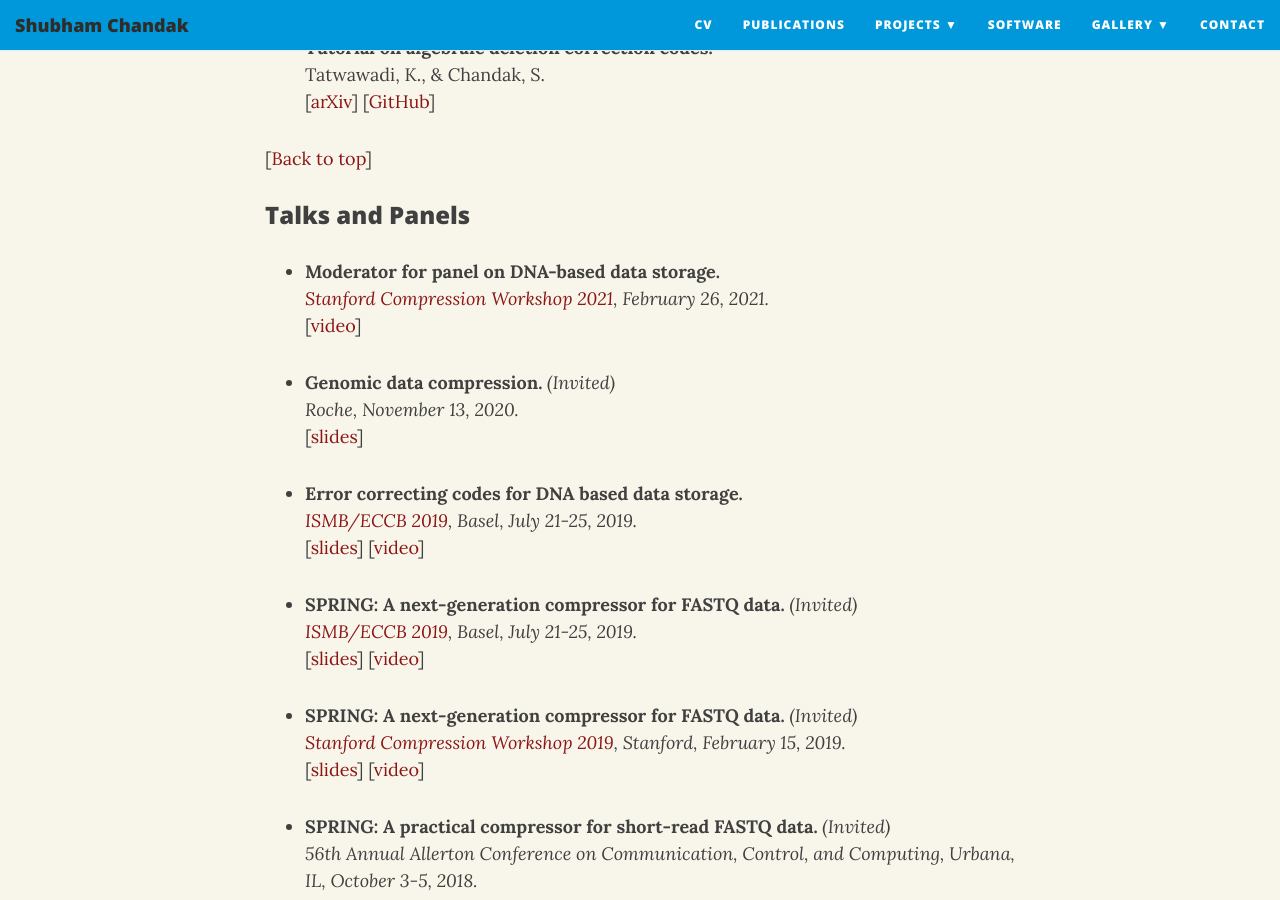
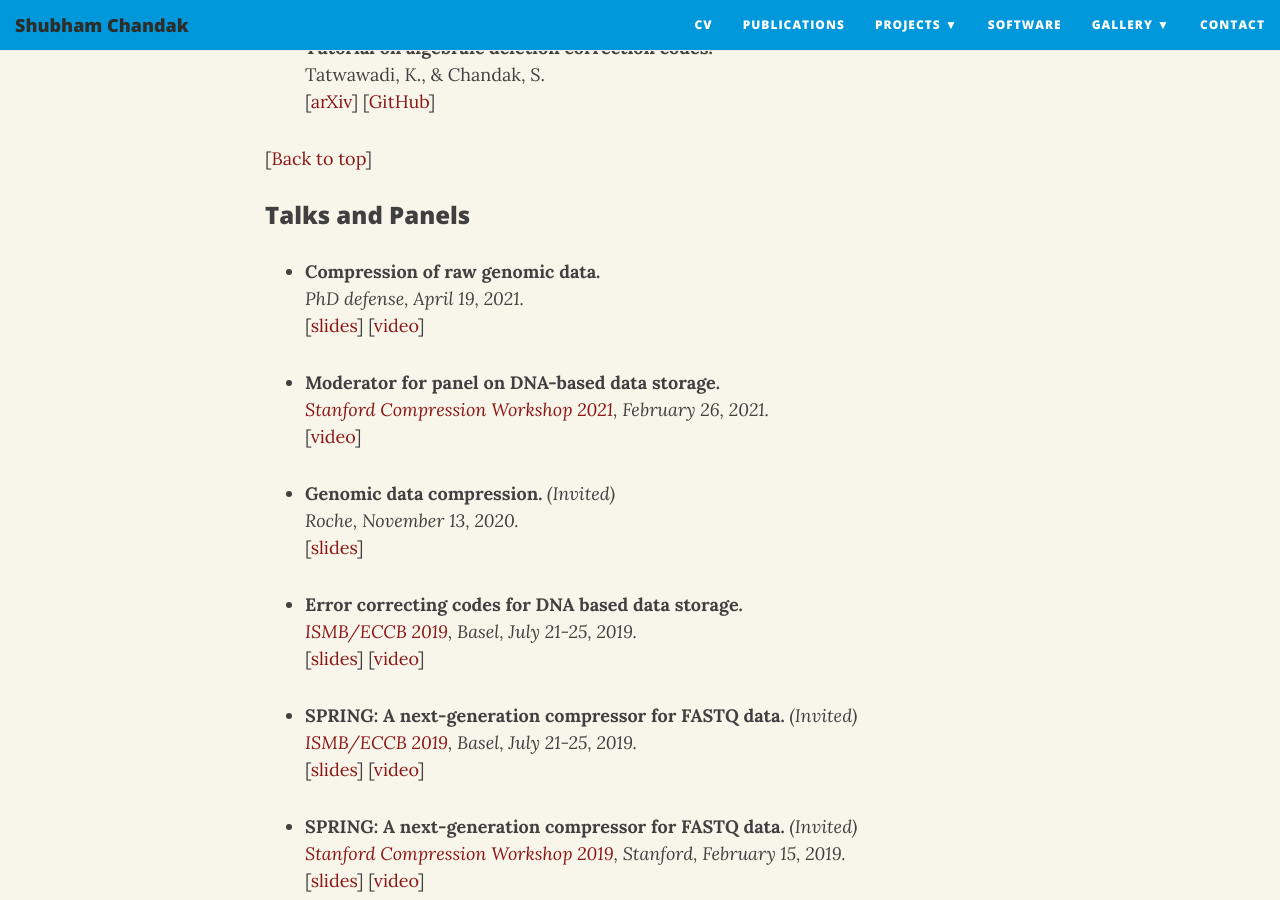
Before and after one commit to shubhamchandak94/shubhamchandak94.github.io, a Jekyll site: the page built from publications.md, in a window 1280 px wide and 900 px high, scrolled down 4164 px. Built offline with Jekyll 4.4.1, drawn with Linux system fonts in a browser that asks for light colours; nearby versions of some CDN libraries.

Commit message:
add defense slides & video

```diff
--- a/publications.md
+++ b/publications.md
@@ -129,6 +129,10 @@ _**Google Scholar page [HERE](https://scholar.google.com/citations?hl=en&user=t1
 <a id="talks"></a>[[Back to top](#top_anchor_)]
 
 ### Talks and Panels
+- **Compression of raw genomic data.**
+  _PhD defense, April 19, 2021._
+  [[slides](/slides/phd_defense.pdf)] [[video](https://youtu.be/u3WXn6hjHXg)]
+
 - **Moderator for panel on DNA-based data storage.**
   _[Stanford Compression Workshop 2021](https://compression.stanford.edu/stanford-compression-workshop-2021), February 26, 2021._
   [[video](https://www.youtube.com/watch?v=Y9yXsIxpfC8&t=18s&ab_channel=StanfordResearchTalks)]
```
Also changed, not shown: 1 other file.
